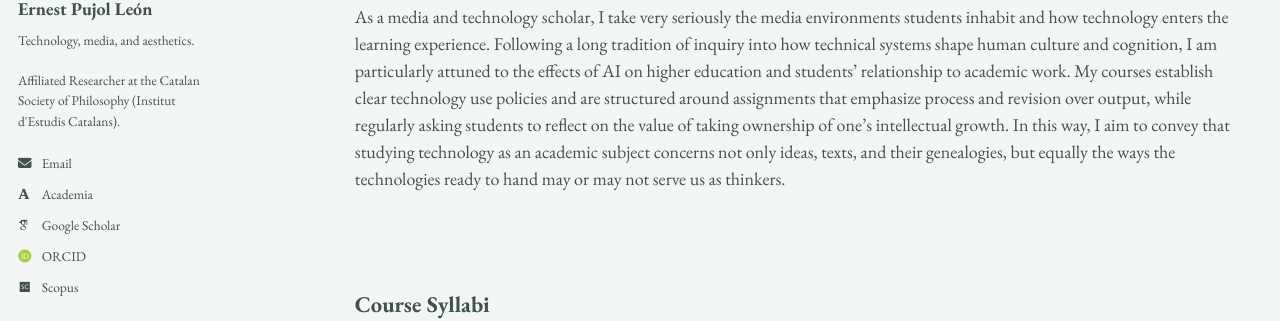
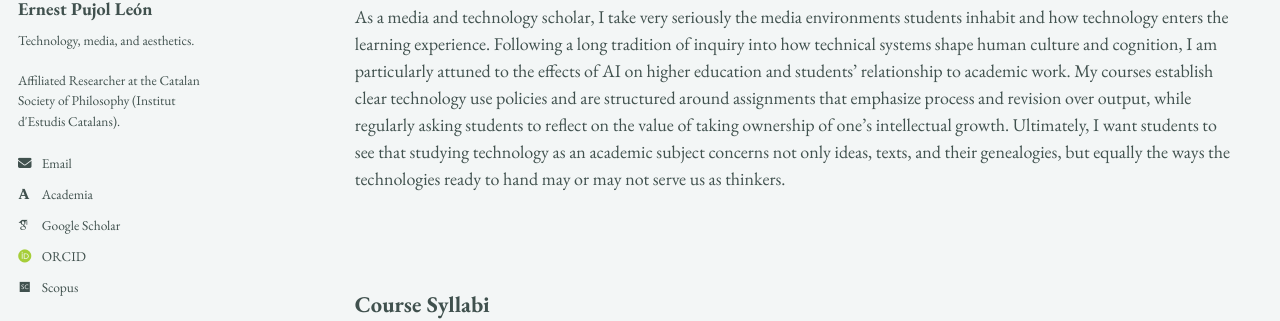
Before and after one commit to epujol90/epujol90.github.io, a Jekyll site: the page built from _pages/teaching.md, in a window 1280 px wide and 900 px high, scrolled down 813 px. Shown: the part 255-576 px from the top of the window. Built offline with Jekyll 4.4.1, drawn with Linux system fonts in a browser that asks for light colours; some web fonts are replaced; a script bundle is joined from its source files by our own code; library files that are not in the unit come from our copies.

Commit message:
Update teaching.md

```diff
--- a/_pages/teaching.md
+++ b/_pages/teaching.md
@@ -21,7 +21,7 @@ Beyond traditional coursework, my teaching is deeply indebted to my writing cent
 ---
 
 ### Technology in the Classroom
-As a media and technology scholar, I&nbsp;take very seriously the media environments students inhabit and how technology enters the learning experience. Following a long tradition of inquiry into how technical systems shape human culture and cognition, I&nbsp;am particularly attuned to the effects of AI on higher education and students’ relationship to academic work. My courses establish clear technology use policies and are structured around assignments that emphasize process and revision over output, while regularly asking students to reflect on the value of taking ownership of one’s intellectual growth. In this way, I&nbsp;aim to convey that studying technology as an academic subject concerns not only ideas, texts, and their genealogies, but equally the ways the technologies ready to hand may or may not serve us as thinkers.
+As a media and technology scholar, I&nbsp;take very seriously the media environments students inhabit and how technology enters the learning experience. Following a long tradition of inquiry into how technical systems shape human culture and cognition, I&nbsp;am particularly attuned to the effects of AI on higher education and students’ relationship to academic work. My courses establish clear technology use policies and are structured around assignments that emphasize process and revision over output, while regularly asking students to reflect on the value of taking ownership of one’s intellectual growth. Ultimately, I&nbsp;want students to see that studying technology as an academic subject concerns not only ideas, texts, and their genealogies, but equally the ways the technologies ready to hand may or may not serve us as thinkers.
 <br>
 <br>
 <br>
```
